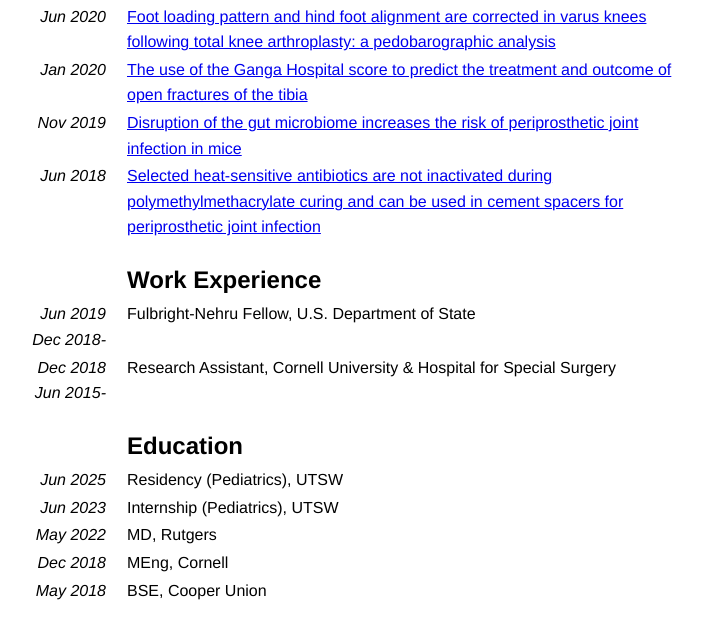
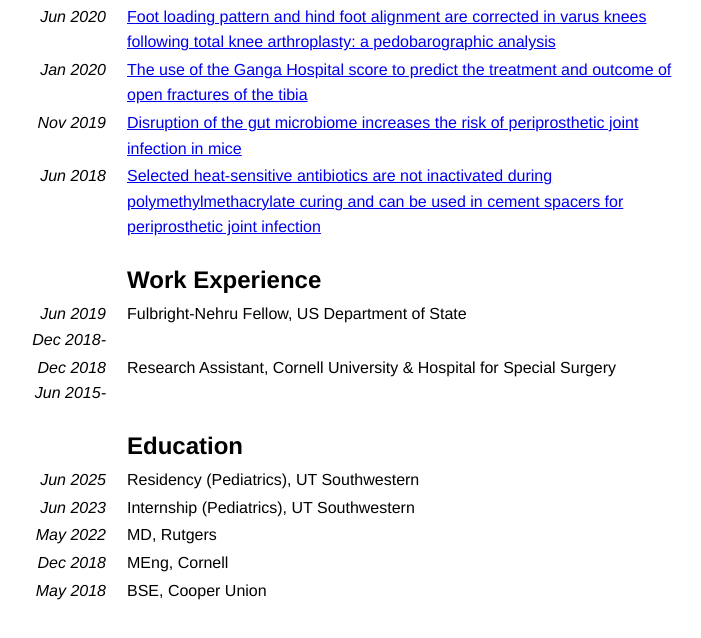
Before and after one commit to sethuramana/sethuramana.github.io, a plain HTML site: page index.html in a window 1280 px wide. Shown: the part 908-1546 px from the top of the page, without its empty margins (355-1056 px from the left). Drawn offline with Linux system fonts and the light colour scheme.

Commit message:
Update index.html

```diff
--- a/index.html
+++ b/index.html
@@ -156,7 +156,7 @@
             </tr>
             <tr>
                 <td class="date-cell">Jun 2019<br />Dec 2018-</td>
-                <td class="text-cell">Fulbright-Nehru Fellow, U.S. Department of State</td>
+                <td class="text-cell">Fulbright-Nehru Fellow, US Department of State</td>
             </tr>
             <tr>
                 <td class="date-cell">Dec 2018<br / >Jun 2015-</td>
@@ -169,11 +169,11 @@
             </tr>
             <tr>
                 <td class="date-cell">Jun 2025</td>
-                <td class="text-cell">Residency (Pediatrics), UTSW</td>
+                <td class="text-cell">Residency (Pediatrics), UT Southwestern</td>
             </tr>
             <tr>
                 <td class="date-cell">Jun 2023</td>
-                <td class="text-cell">Internship (Pediatrics), UTSW</td>
+                <td class="text-cell">Internship (Pediatrics), UT Southwestern</td>
             </tr>
             <tr>
                 <td class="date-cell">May 2022</td>
```
